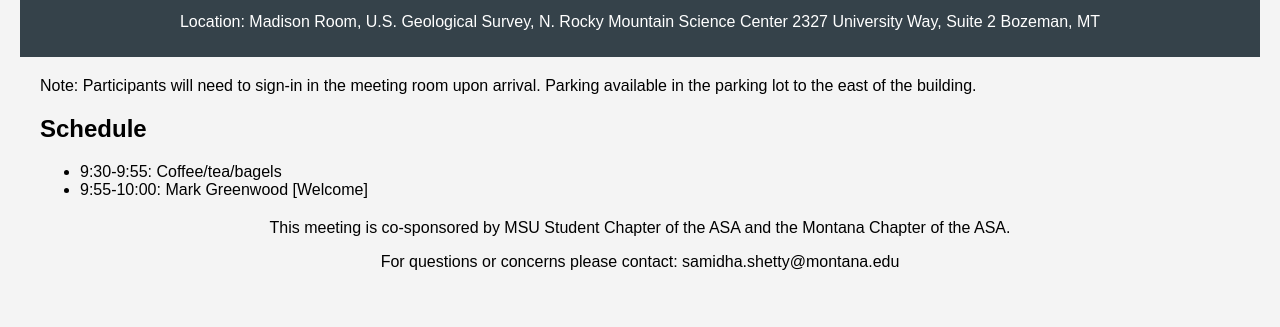
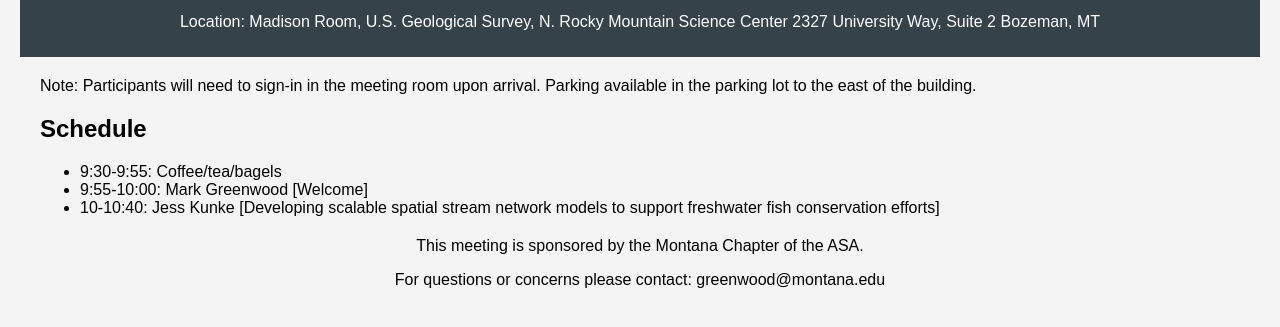
Before and after one commit to SamidhaSShetty/MT-ASA-2025, a plain HTML site: page index.html in a window 1280 px wide. Shown: the part 131-458 px from the top of the page. Drawn offline with Linux system fonts and the light colour scheme.

Commit message:
Update index.html

```diff
--- a/index.html
+++ b/index.html
@@ -23,11 +23,12 @@ Bozeman, MT</p>
     <ul>
         <li>9:30-9:55: Coffee/tea/bagels </li>
         <li>9:55-10:00: Mark Greenwood [Welcome] </li>
+        <li> 10-10:40: Jess Kunke [Developing scalable spatial stream network models to support freshwater fish conservation efforts]</li>
 </section>
     </main>
     <footer>
-        <p> This meeting is co-sponsored by MSU Student Chapter of the ASA and the Montana Chapter of the ASA. </p>
-        <p>For questions or concerns please contact: samidha.shetty@montana.edu </p>
+        <p> This meeting is sponsored by the Montana Chapter of the ASA. </p>
+        <p>For questions or concerns please contact: greenwood@montana.edu </p>
     </footer>
 </body>
 </html>
```
